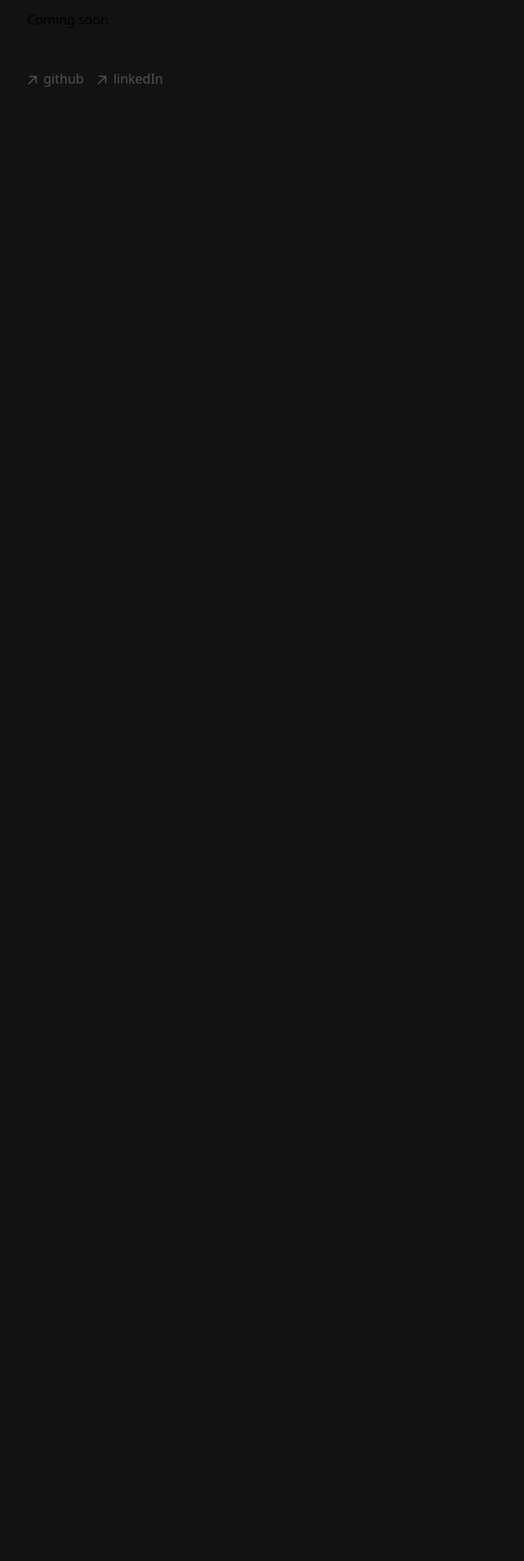
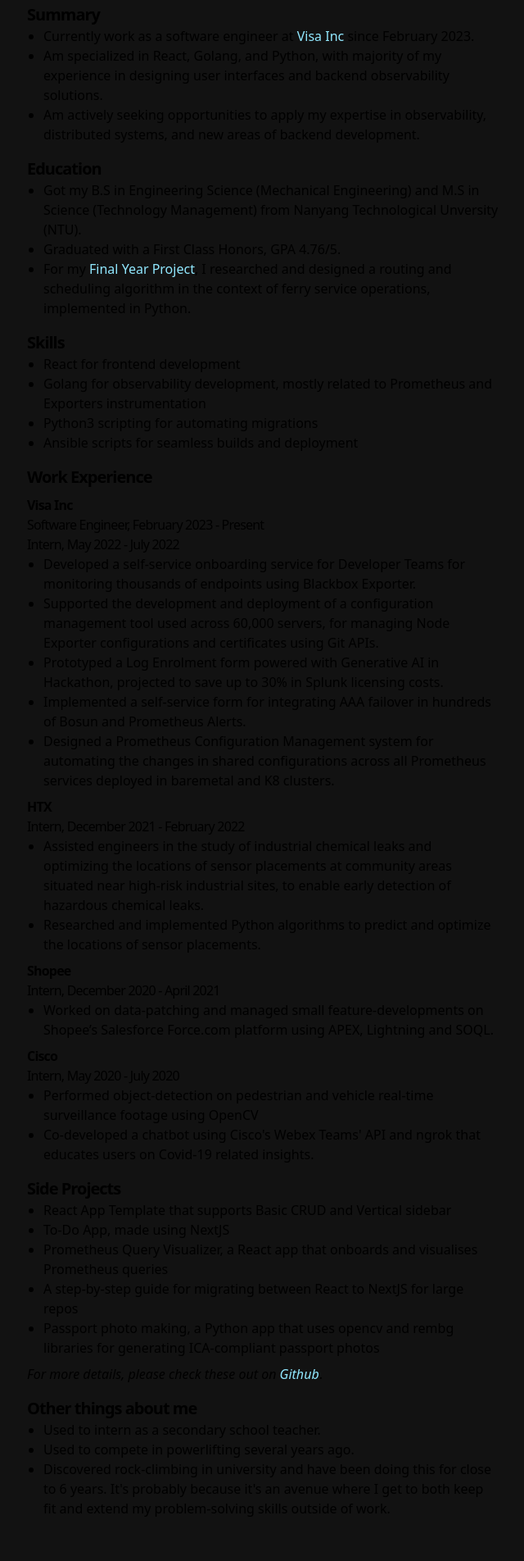
Before and after one commit to chensxb97/chensxb97.github.io, a Next.js app: page /work in a window 1280 px wide. Shown: the part 180-2084 px from the top of the page at 82% size, without its empty margins (319-959 px from the left). Before the commit the page ends 800 px from the top, so only its background shows below. Built offline with nearby package versions, Linux system fonts and the light colour scheme.

Commit message:
Updated work section

```diff
--- a/app/global.css
+++ b/app/global.css
@@ -152,3 +152,8 @@
 .title {
   text-wrap: balance;
 }
+
+.indented-list {
+  list-style-type: disc;
+  padding-left: 20px;
+}
--- a/app/page.tsx
+++ b/app/page.tsx
@@ -35,7 +35,7 @@
           href="/blog"
           style={{ color: '#FFC0CB' }}
         >
-          writings
+          blog posts
         </Link>.
       </p >
     </section >
--- a/app/work/page.tsx
+++ b/app/work/page.tsx
@@ -1,14 +1,108 @@
-import { BlogPosts } from 'app/components/posts'
-
 export default function Page() {
   return (
     <section>
-      <h1 className="mb-8 text-2xl font-semibold tracking-tighter">
+      <h1 className="mb-6 text-2xl font-semibold tracking-tighter">
         my work 🛠️
       </h1>
-      <p className="mb-4">
-        Coming soon
-      </p>
-    </section>
+      <div className="mb-4">
+        <h1 className="text-xl font-semibold tracking-tighter">Summary</h1>
+        <ul className='indented-list'>
+          <li>Currently work as a software engineer at <a rel="noopener noreferrer" target='_blank' href='https://www.visa.com.sg/' style={{ color: '#91e8ff' }}>Visa Inc</a> since February 2023.</li>
+          <li>Am specialized in React, Golang, and Python, with majority of my experience in designing user interfaces and backend observability solutions.</li>
+          <li>Am actively seeking opportunities to apply my expertise in observability, distributed systems, and new areas of backend development.</li>
+        </ul>
+      </div>
+      <div className="mb-4">
+        <h1 className="text-xl font-semibold tracking-tighter">Education</h1>
+        <ul className='indented-list'>
+          <li>Got my B.S in Engineering Science (Mechanical Engineering) and M.S in Science (Technology Management) from Nanyang Technological Unversity (NTU).</li>
+          <li>Graduated with a First Class Honors, GPA 4.76/5.</li>
+          <li>
+            For my <a rel="noopener noreferrer" href="https://github.com/chensxb97/ferryServiceVRP" target="_blank" style={{ color: '#91e8ff' }}>Final Year Project</a>, I researched and designed a routing and scheduling algorithm in the context of ferry service operations, implemented in Python.
+          </li>
+        </ul>
+      </div>
+      <div className="mb-4">
+        <h1 className="text-xl font-semibold tracking-tighter">Skills</h1>
+        <ul className='indented-list'>
+          <li>React for frontend development</li>
+          <li>Golang for observability development, mostly related to Prometheus and Exporters instrumentation</li>
+          <li>Python3 scripting for automating migrations</li>
+          <li>Ansible scripts for seamless builds and deployment</li>
+        </ul>
+      </div>
+      <div className="mb-4">
+        <h1 className="text-xl font-semibold tracking-tighter mb-2">Work Experience</h1>
+        <div className="mb-2">
+          <h3 className="text-l font-semibold tracking-tighter">Visa Inc </h3>
+          <p className="text-l tracking-tighter">Software Engineer, February 2023 - Present</p>
+          <p className="text-l tracking-tighter">Intern, May 2022 - July 2022</p>
+          <ul className='indented-list'>
+            <li>Developed a self-service onboarding service for Developer Teams for monitoring thousands of endpoints using Blackbox Exporter.</li>
+            <li>Supported the development and deployment of a configuration management tool used across 60,000 servers, for managing Node Exporter configurations and certificates using Git APIs.</li>
+            <li>Prototyped a Log Enrolment form powered with Generative AI in Hackathon, projected to save up to 30% in Splunk licensing costs.</li>
+            <li>Implemented a self-service form for integrating AAA failover in hundreds of Bosun and Prometheus Alerts.</li>
+            <li>Designed a Prometheus Configuration Management system for automating the changes in shared configurations across all Prometheus services deployed in baremetal and K8 clusters.</li>
+          </ul>
+        </div>
+        <div className="mb-2">
+          <h3 className="text-l font-semibold tracking-tighter">HTX </h3>
+          <p className="text-l tracking-tighter">Intern, December 2021 - February 2022</p>
+          <ul className='indented-list'>
+            <li>
+              Assisted engineers in the study of industrial chemical leaks and optimizing the locations of sensor placements at community areas situated near high-risk industrial sites, to enable early detection of hazardous chemical leaks.
+            </li>
+            <li>
+              Researched and implemented Python algorithms to predict and optimize the locations of sensor placements.
+            </li>
+          </ul>
+        </div>
+        <div className="mb-2">
+          <h3 className="text-l font-semibold tracking-tighter">Shopee</h3>
+          <p className="text-l tracking-tighter">Intern, December 2020 - April 2021</p>
+          <ul className='indented-list'>
+            <li>
+              Worked on data-patching and managed small feature-developments on Shopee’s Salesforce Force.com platform using APEX, Lightning and SOQL.
+            </li>
+          </ul>
+        </div>
+        <div className="mb-2">
+          <h3 className="text-l font-semibold tracking-tighter">Cisco</h3>
+          <p className="text-l tracking-tighter">Intern, May 2020 - July 2020</p>
+          <ul className='indented-list'>
+            <li>
+              Performed object-detection on pedestrian and vehicle real-time surveillance footage using OpenCV
+            </li>
+            <li>
+              Co-developed a chatbot using Cisco's Webex Teams' API and ngrok that educates users on Covid-19 related insights.
+            </li>
+          </ul>
+        </div>
+      </div>
+      <div className="mb-4">
+        <h1 className="text-xl font-semibold tracking-tighter">Side Projects</h1>
+        <ul className='indented-list mb-2'>
+          <li>React App Template that supports Basic CRUD and Vertical sidebar</li>
+          <li>To-Do App, made using NextJS</li>
+          <li>Prometheus Query Visualizer, a React app that onboards and visualises Prometheus queries</li>
+          <li>A step-by-step guide for migrating between React to NextJS for large repos</li>
+          <li>Passport photo making, a Python app that uses opencv and rembg libraries for generating ICA-compliant passport photos</li>
+        </ul >
+        <i className="text-m">
+          For more details, please check these out on <a rel="noopener noreferrer" target='_blank' href='https://github.com/chensxb97/' style={{ color: '#91e8ff' }}>
+            Github
+          </a>
+        </i>.
+      </div>
+      <div className="mb-4">
+        <h1 className="text-xl font-semibold tracking-tighter">Other things about me</h1>
+        <ul className='indented-list mb-4'>
+          <li>Used to intern as a secondary school teacher.</li>
+          <li>Used to compete in powerlifting several years ago.</li>
+          <li>Discovered rock-climbing in university and have been doing this for close to 6 years.
+            It's probably because it's an avenue where I get to both keep fit and extend my problem-solving skills outside of work.</li>
+        </ul>
+      </div >
+    </section >
   )
 }
```
